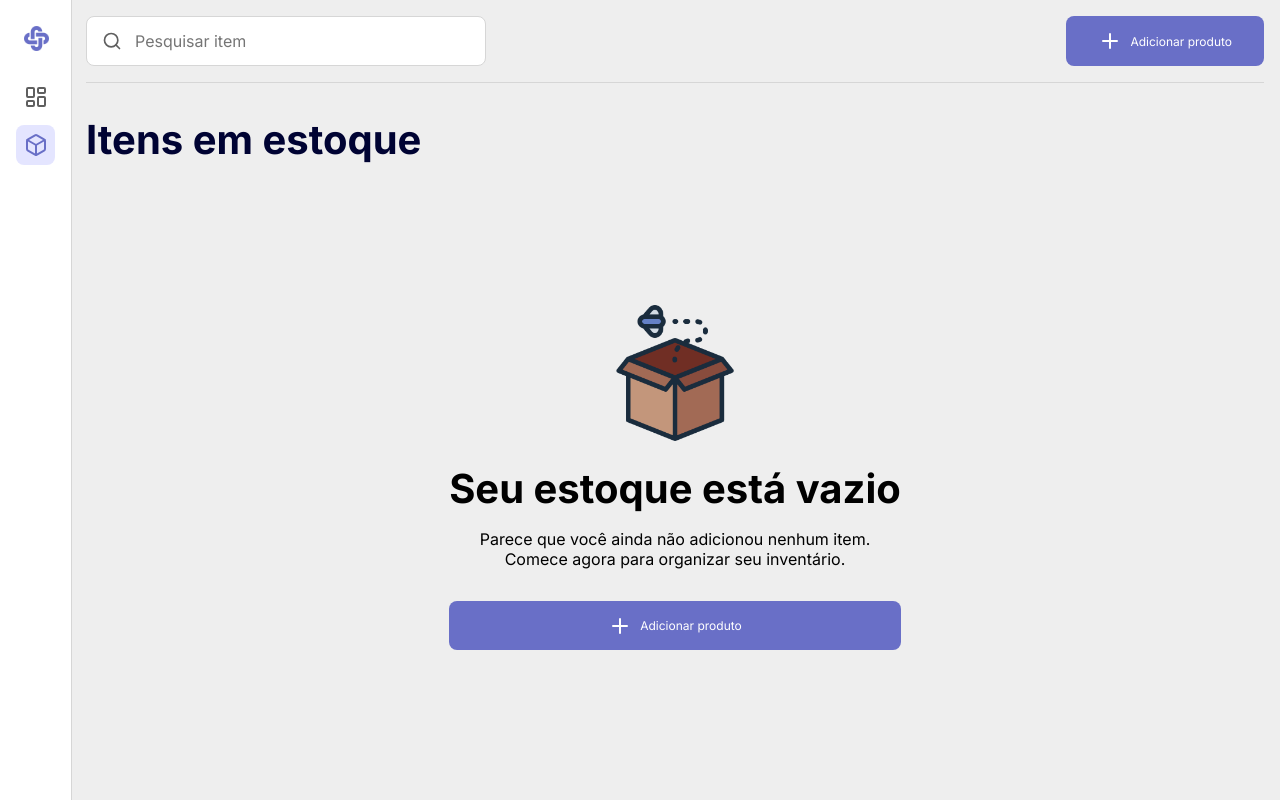
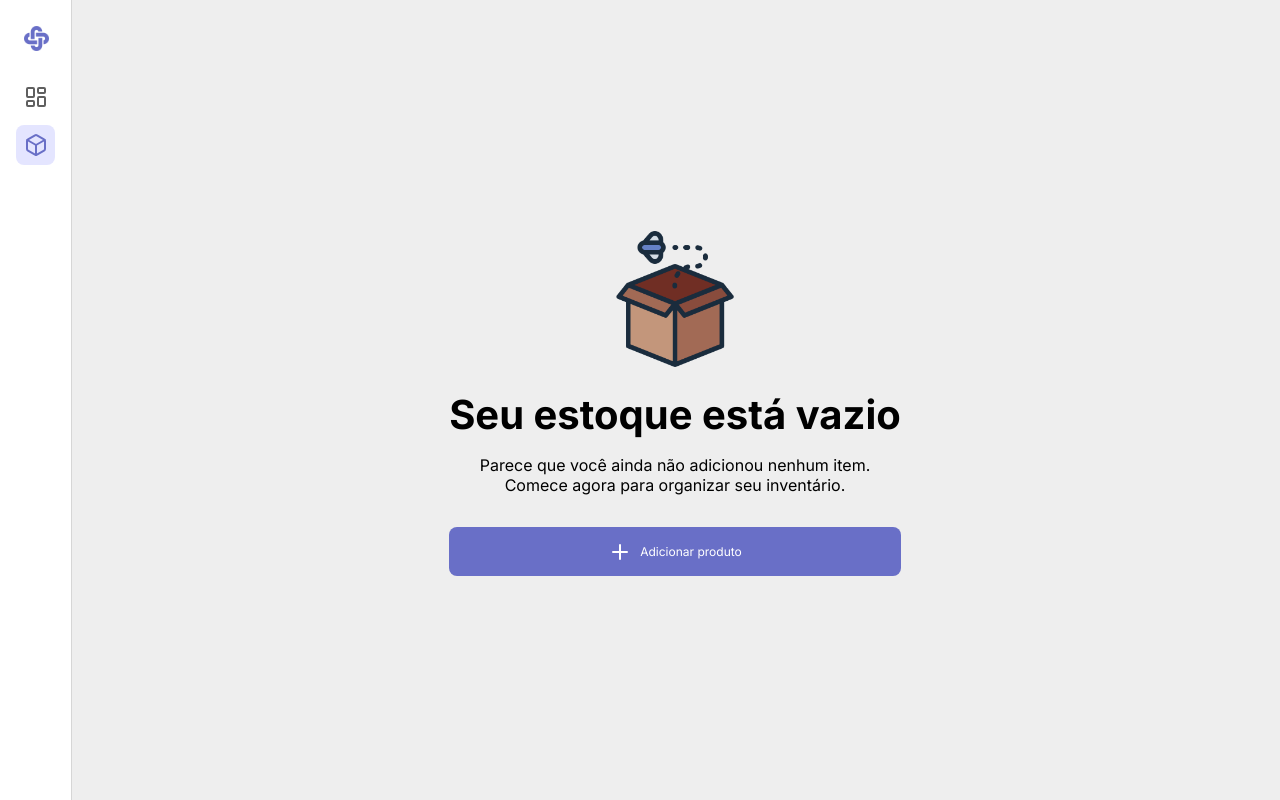
Before and after one commit to jvssvj/Stock-Gestor, a React (Vite) app: page /items in a window 1280 px wide. Built offline with nearby package versions, Linux system fonts and the light colour scheme.

Commit message:
style: fixed interface when there are no items

```diff
--- a/src/pages/Stock/index.jsx
+++ b/src/pages/Stock/index.jsx
@@ -55,6 +55,8 @@ export default function Stock() {
   return (
     <>
       <section className={styles.container}>
+        {items.length > 0 && (
+          <>
             <header className={styles.header}>
               <SearchInput
                 value={searchedItem}
@@ -68,6 +70,9 @@ export default function Stock() {
             <h2 className={styles.title}>{`${
               searchedItem == "" ? "Itens em estoque" : "Resultados da pesquisa"
             }`}</h2>
+          </>
+        )}
+
         {searching && searchedItem.trim() && (
           <p>
             Exibindo {findItem()?.length || 0} resultados para{" "}
```
Lines whose indentation alone changed are shown as unchanged.
